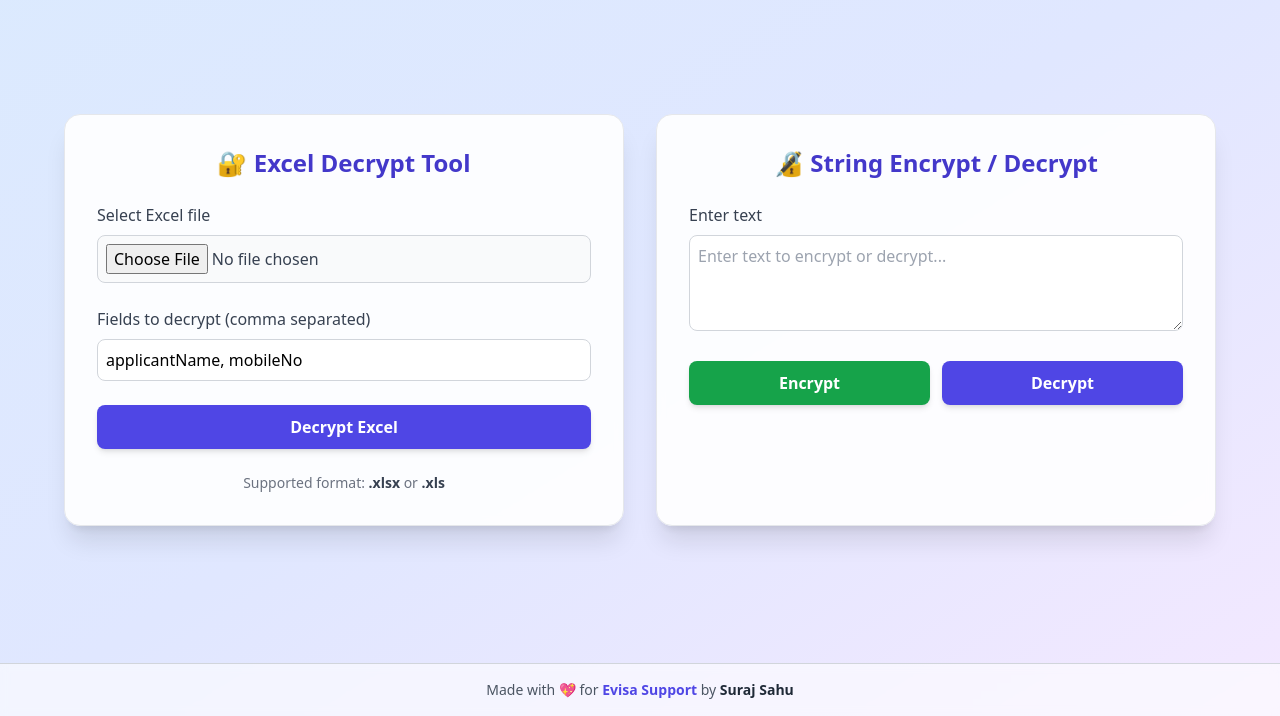
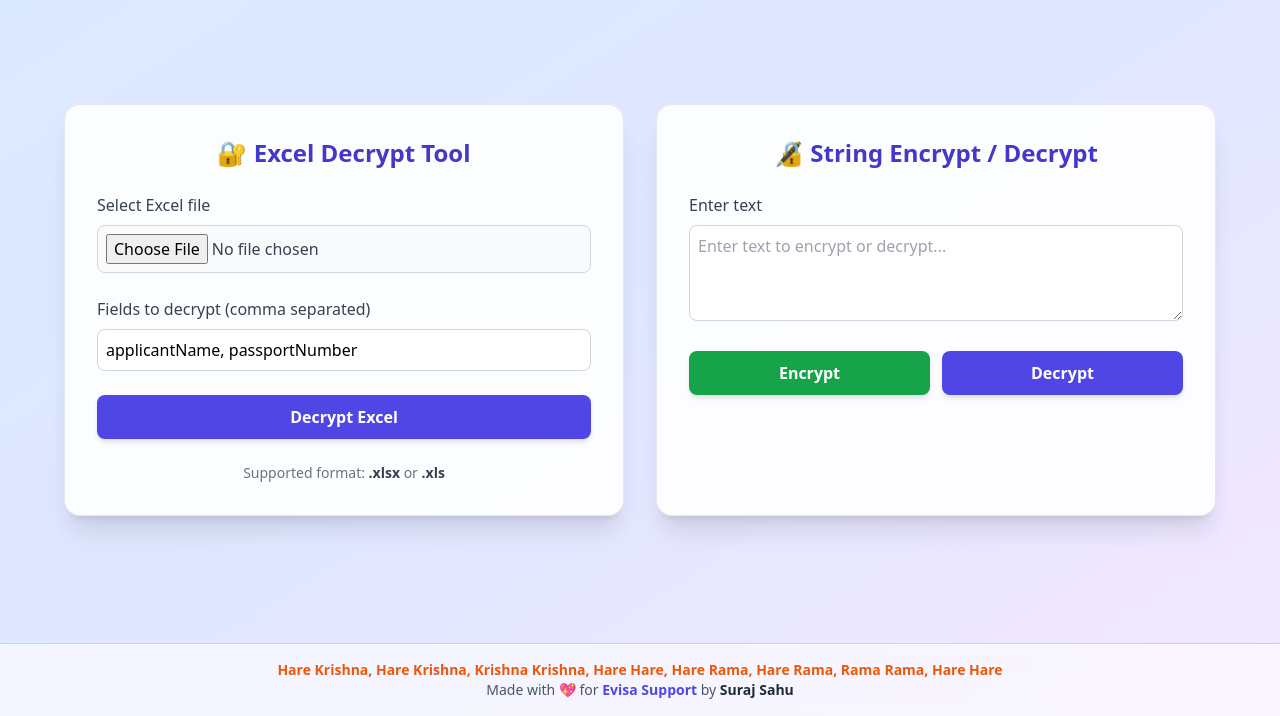
Before and after one commit to SurajDXC/decrypt-app-evisa, a website: page index.html in a window 1280 px wide. Shown: the part 84-800 px from the top of the page. Drawn offline with nearby package versions, Linux system fonts and the light colour scheme.

Commit message:
permanent hare krishna mantra

```diff
--- a/index.html
+++ b/index.html
@@ -33,8 +33,8 @@
             <input
               type="text"
               name="fields"
-              value="applicantName, mobileNo"
-              placeholder="applicantName, mobileNo"
+              value="applicantName, passportNumber"
+              placeholder="applicantName, passportNumber"
               required
               class="w-full border border-gray-300 rounded-lg p-2 focus:outline-none focus:ring-2 focus:ring-indigo-400 focus:border-indigo-400 placeholder-gray-400"
             />
@@ -96,7 +96,7 @@
 
   <!-- Footer -->
   <footer class="text-center text-gray-600 text-sm py-4 border-t border-gray-300 bg-white/60 backdrop-blur-sm">
-    <p  id="message" class="hidden font-semibold text-orange-600">Hare Krishna, Hare Krishna, Krishna Krishna, Hare Hare, Hare Rama, Hare Rama, Rama Rama, Hare Hare </p>
+    <p  id="message" class="font-semibold text-orange-600">Hare Krishna, Hare Krishna, Krishna Krishna, Hare Hare, Hare Rama, Hare Rama, Rama Rama, Hare Hare </p>
     <p>
       Made with 💖 for <span class="font-semibold text-indigo-600">Evisa Support</span> by
       <span class="font-semibold text-gray-800">Suraj Sahu</span>
@@ -110,6 +110,7 @@
     const resultBox = document.getElementById("resultBox");
     const resultText = document.getElementById("resultText");
     const message = document.getElementById("message");
+
 
     async function handleEncryptDecrypt(endpoint) {
       const text = textInput.value.trim();
```
